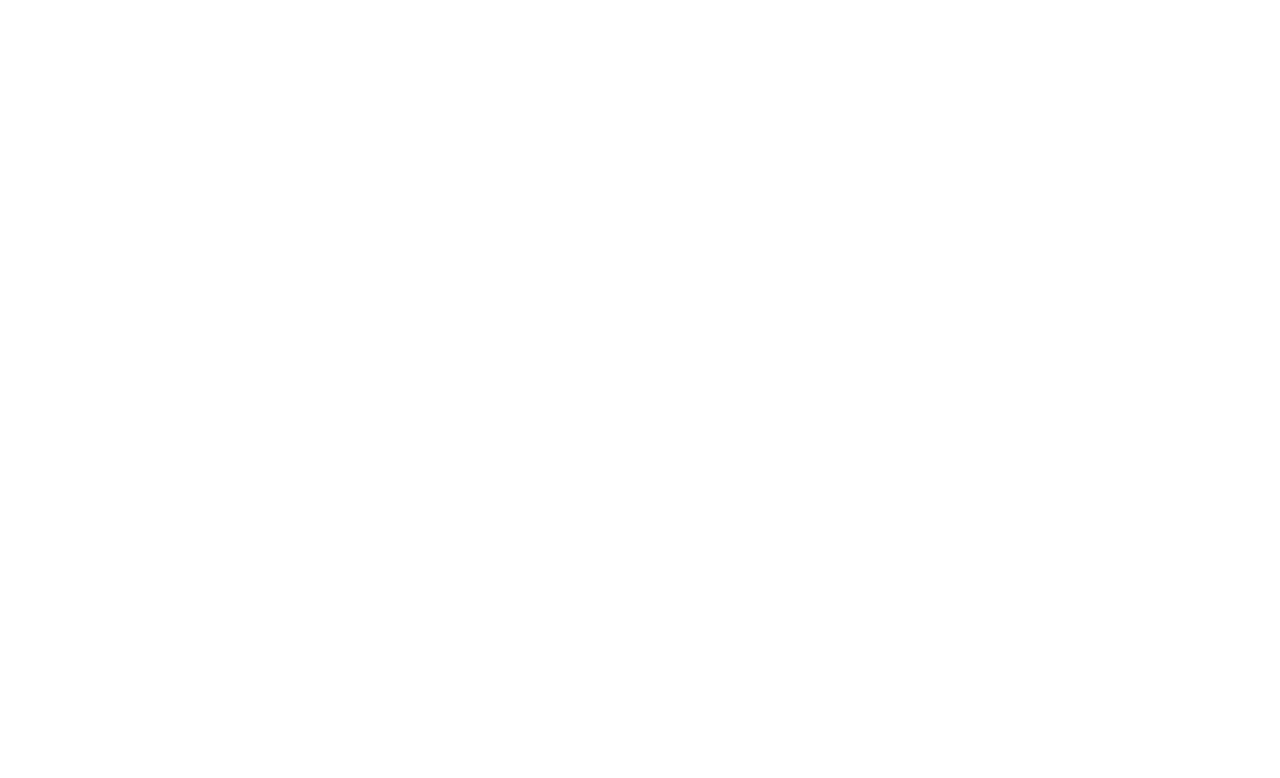
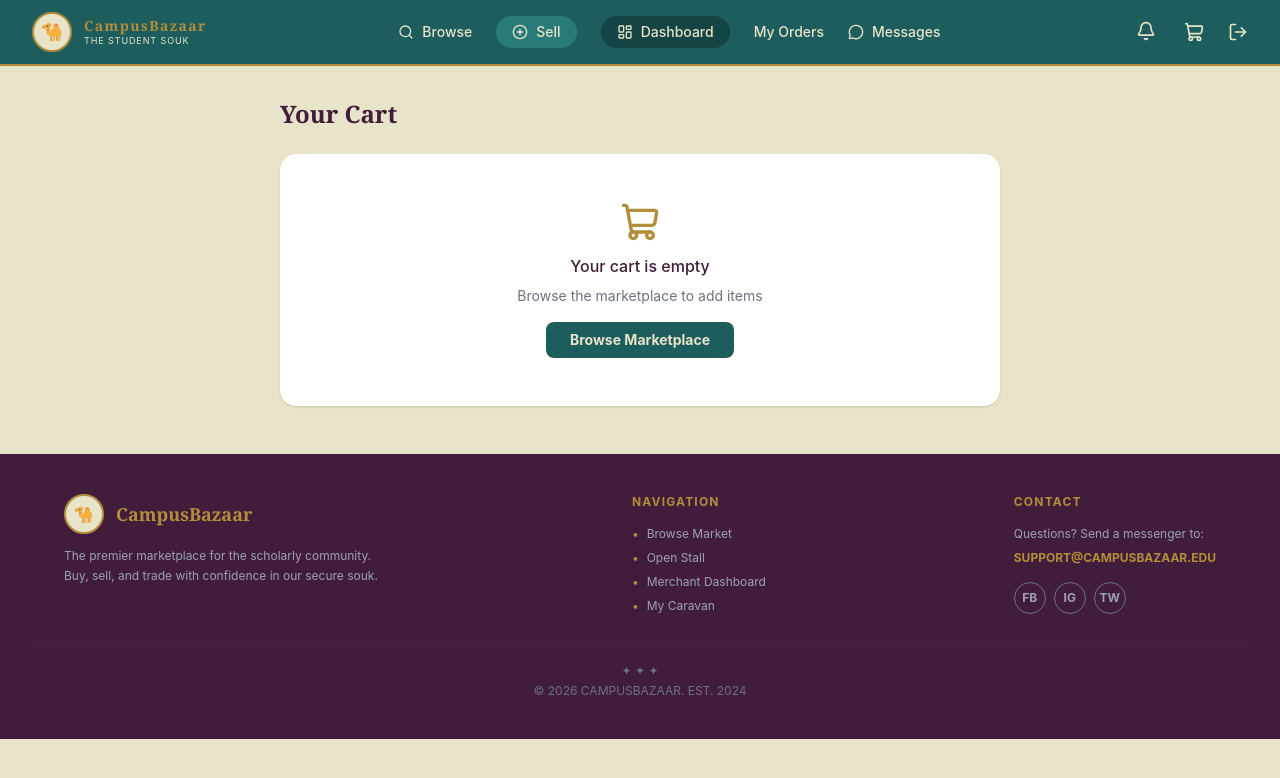
Before and after one commit to MeshaLao/IT342-Lao-CampusBazaar, a React (Vite) app in the folder web/campusbazaar-web/: page /cart in a window 1280 px wide. Before the commit this address had no page. Shown: the top 778 px of the page. Built offline with nearby package versions, Linux system fonts and the light colour scheme.

Commit message:
feat: integrate notification updates into frontend UI

```diff
--- a/web/campusbazaar-web/src/App.jsx
+++ b/web/campusbazaar-web/src/App.jsx
@@ -11,6 +11,9 @@ import OAuth2Callback from './features/auth/OAuth2Callback'
 import Checkout from './features/orders/Checkout'
 import MyOrders from './features/orders/MyOrders'
 import PaymentSuccess from './features/orders/PaymentSuccess'
+import Cart from './features/marketplace/Cart'
+import Messages from './features/messaging/Messages'
+import PaymentWaiting from './features/orders/PaymentWaiting'
 
 function PrivateRoute({ children }) {
   const token = localStorage.getItem('token')
@@ -35,7 +38,11 @@ export default function App() {
         <Route path="/marketplace" element={<Marketplace />} />
         <Route path="/product/:id" element={<ProductDetail />} />
         <Route path="/oauth2/callback" element={<OAuth2Callback />} />
-        <Route path="/payment/success" element={<PaymentSuccess />} />
+        <Route path="/payment/waiting" element={
+          <PrivateRoute><PaymentWaiting /></PrivateRoute>
+        } />
+        <Route path="/cart" element={<Cart />} />
+        <Route path="/messages" element={<Messages />} />
                 <Route path="/checkout/:productId" element={
           <PrivateRoute><Checkout /></PrivateRoute>
         } />
--- a/web/campusbazaar-web/src/shared/components/layout/Navbar.jsx
+++ b/web/campusbazaar-web/src/shared/components/layout/Navbar.jsx
@@ -1,29 +1,42 @@
+import { useState } from 'react'
 import { Link, useNavigate } from 'react-router-dom'
 import {
   Search, PlusCircle, LayoutDashboard,
-  Bell, ShoppingCart, LogOut
+  Bell, ShoppingCart, LogOut, MessageCircle, X
 } from 'lucide-react'
+import useNotifications from '../../hooks/useNotifications'
+import useCart from '../../hooks/useCart'
 
-export default function Navbar({ user }) {
+export default function Navbar() {
   const navigate = useNavigate()
   const token = localStorage.getItem('token')
-
-  const handleLogout = () => {
-    localStorage.removeItem('token')
-    navigate('/login')
-  }
-
-  // Get user initial from localStorage
   const userEmail = localStorage.getItem('userEmail') || ''
   const userName = localStorage.getItem('userName') || 'User'
   const userInitial = userName.charAt(0).toUpperCase()
 
+  const { unreadCount, notifications, fetchNotifications, markAllRead } = useNotifications()
+  const { cartCount } = useCart()
+  const [showNotifs, setShowNotifs] = useState(false)
+
+  const handleLogout = () => {
+    localStorage.removeItem('token')
+    localStorage.removeItem('userName')
+    localStorage.removeItem('userEmail')
+    localStorage.removeItem('userRole')
+    navigate('/login')
+  }
+
+  const handleBellClick = () => {
+    if (!showNotifs) {
+      fetchNotifications()
+      markAllRead()
+    }
+    setShowNotifs(prev => !prev)
+  }
+
   return (
     <nav className="w-full px-8 py-3 flex items-center justify-between"
-      style={{
-        backgroundColor: '#1D5D5D',
-        borderBottom: '2px solid #B28E3A'
-      }}>
+      style={{ backgroundColor: '#1D5D5D', borderBottom: '2px solid #B28E3A' }}>
 
       {/* Logo */}
       <Link to="/marketplace" className="flex items-center gap-3">
@@ -71,49 +84,109 @@ export default function Navbar({ user }) {
           style={{ color: '#E8E4C9' }}>
           My Orders
         </Link>
+
+        <Link to="/messages"
+          className="flex items-center gap-2 text-sm font-medium hover:opacity-80"
+          style={{ color: '#E8E4C9' }}>
+          <MessageCircle size={16} />
+          Messages
+        </Link>
       </div>
-
 
       {/* Right Side */}
       <div className="flex items-center gap-5">
 
-        {/* Notifications */}
-        <div className="relative cursor-pointer">
+        {/* Notifications Bell */}
+        <div className="relative">
+          <button onClick={handleBellClick}
+            className="relative p-1 hover:opacity-80 transition">
             <Bell size={20} color="#E8E4C9" />
-          <span className="absolute -top-1.5 -right-1.5 w-4 h-4 rounded-full text-xs flex items-center justify-center font-bold"
+            {unreadCount > 0 && (
+              <span
+                className="absolute -top-1.5 -right-1.5 w-4 h-4 rounded-full text-xs flex items-center justify-center font-bold"
                 style={{ backgroundColor: '#A3464D', color: '#fff', fontSize: '10px' }}>
-            2
+                {unreadCount > 9 ? '9+' : unreadCount}
               </span>
+            )}
+          </button>
+
+          {/* Notifications Dropdown */}
+          {showNotifs && (
+            <div
+              className="absolute right-0 top-10 w-80 rounded-2xl shadow-2xl z-50 overflow-hidden"
+              style={{ backgroundColor: '#fff', border: '1px solid #f0ebe0' }}>
+              <div className="px-4 py-3 flex justify-between items-center"
+                style={{ borderBottom: '1px solid #f0ebe0', backgroundColor: '#1D5D5D' }}>
+                <p className="font-bold text-sm text-white">Notifications</p>
+                <button onClick={() => setShowNotifs(false)}>
+                  <X size={16} color="#E8E4C9" />
+                </button>
+              </div>
+              <div className="max-h-80 overflow-y-auto">
+                {notifications.length === 0 ? (
+                  <p className="text-center text-xs py-8" style={{ color: '#9ca3af' }}>
+                    No notifications yet
+                  </p>
+                ) : (
+                  notifications.map(n => (
+                    <div key={n.id}
+                      className="px-4 py-3 text-xs"
+                      style={{
+                        borderBottom: '1px solid #f9f7f2',
+                        backgroundColor: n.read ? '#fff' : '#f9f7f2'
+                      }}>
+                      <div className="flex items-start gap-2">
+                        <span className="mt-0.5 flex-shrink-0">
+                          {n.type === 'ORDER_PLACED' ? '🛒'
+                            : n.type === 'ORDER_STATUS' ? '📦'
+                            : '💬'}
+                        </span>
+                        <div>
+                          <p style={{ color: '#421C3B' }}>{n.message}</p>
+                          <p className="mt-1" style={{ color: '#9ca3af' }}>
+                            {new Date(n.createdAt).toLocaleString()}
+                          </p>
+                        </div>
+                        {!n.read && (
+                          <span className="ml-auto w-2 h-2 rounded-full flex-shrink-0 mt-1"
+                            style={{ backgroundColor: '#A3464D' }} />
+                        )}
+                      </div>
+                    </div>
+                  ))
+                )}
+              </div>
+            </div>
+          )}
         </div>
 
         {/* Cart */}
-        <div className="relative cursor-pointer">
+        <Link to="/cart" className="relative p-1 hover:opacity-80 transition">
           <ShoppingCart size={20} color="#E8E4C9" />
-          <span className="absolute -top-1.5 -right-1.5 w-4 h-4 rounded-full text-xs flex items-center justify-center font-bold"
+          {cartCount > 0 && (
+            <span
+              className="absolute -top-1.5 -right-1.5 w-4 h-4 rounded-full text-xs flex items-center justify-center font-bold"
               style={{ backgroundColor: '#A3464D', color: '#fff', fontSize: '10px' }}>
-            3
+              {cartCount > 9 ? '9+' : cartCount}
             </span>
-        </div>
+          )}
+        </Link>
 
         {/* Profile */}
         {token && (
-          <div className="flex items-center gap-2 cursor-pointer">
+          <div className="flex items-center gap-2">
             <div className="w-8 h-8 rounded-full flex items-center justify-center font-bold text-sm"
               style={{ backgroundColor: '#B28E3A', color: '#421C3B' }}>
               {userInitial}
             </div>
-            <span className="text-sm font-medium"
-              style={{ color: '#E8E4C9' }}>
+            <span className="text-sm font-medium" style={{ color: '#E8E4C9' }}>
               {userName.split(' ')[0]}
             </span>
           </div>
         )}
 
         {/* Logout */}
-        <button
-          onClick={handleLogout}
-          className="hover:opacity-80 cursor-pointer"
-          title="Logout">
+        <button onClick={handleLogout} className="hover:opacity-80" title="Logout">
           <LogOut size={20} color="#E8E4C9" />
         </button>
       </div>
--- /dev/null
+++ b/web/campusbazaar-web/src/shared/hooks/useNotifications.js
@@ -0,0 +1,56 @@
+import { useState, useEffect, useRef } from 'react'
+import api from '../api/axios'
+
+export default function useNotifications() {
+  const [unreadCount, setUnreadCount] = useState(0)
+  const [notifications, setNotifications] = useState([])
+  const intervalRef = useRef(null)
+
+  const fetchCount = async () => {
+    try {
+      const token = localStorage.getItem('token')
+      if (!token) return
+      const res = await api.get('/notifications/unread-count', {
+        headers: { Authorization: `Bearer ${token}` }
+      })
+      setUnreadCount(res.data.unreadCount || 0)
+    } catch {
+      // silently fail
+    }
+  }
+
+  const fetchNotifications = async () => {
+    try {
+      const token = localStorage.getItem('token')
+      if (!token) return
+      const res = await api.get('/notifications', {
+        headers: { Authorization: `Bearer ${token}` }
+      })
+      setNotifications(res.data.notifications || [])
+      setUnreadCount(res.data.unreadCount || 0)
+    } catch {
+      // silently fail
+    }
+  }
+
+  const markAllRead = async () => {
+    try {
+      const token = localStorage.getItem('token')
+      await api.put('/notifications/mark-all-read', {}, {
+        headers: { Authorization: `Bearer ${token}` }
+      })
+      setUnreadCount(0)
+      setNotifications(prev => prev.map(n => ({ ...n, read: true })))
+    } catch {
+      // silently fail
+    }
+  }
+
+  useEffect(() => {
+    fetchCount()
+    intervalRef.current = setInterval(fetchCount, 5000)
+    return () => clearInterval(intervalRef.current)
+  }, [])
+
+  return { unreadCount, notifications, fetchNotifications, markAllRead }
+}
```
Lines whose indentation alone changed are shown as unchanged.
